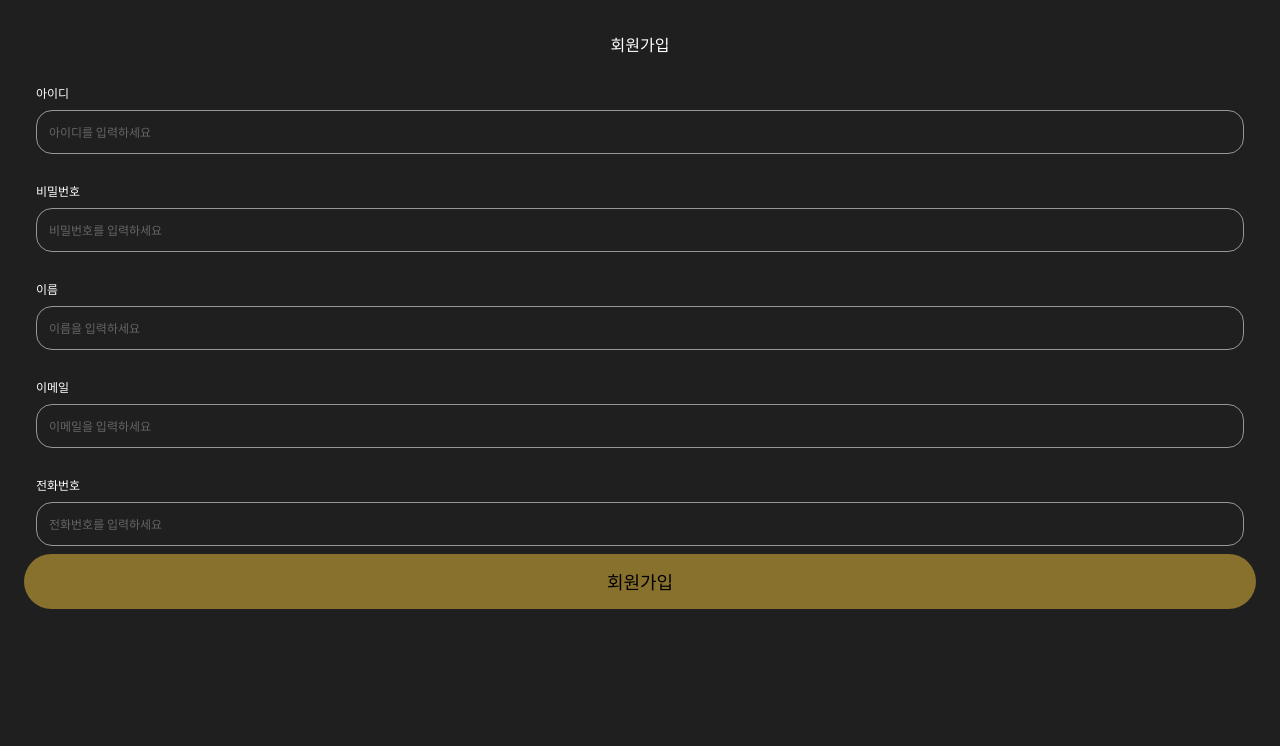
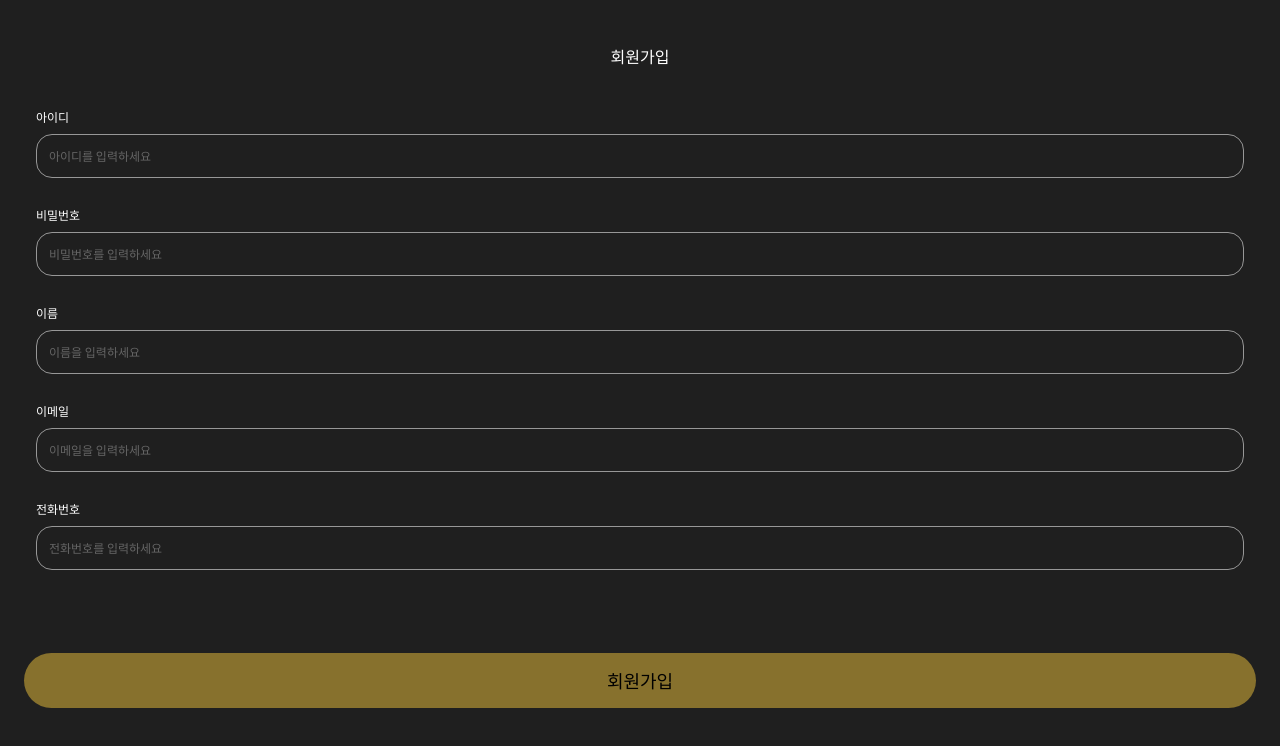
Before and after one commit to momodo-ToDoSupport/momodo_front, a Next.js app: page /signup in a window 1280 px wide. Shown: the top 746 px of the page. Built offline with nearby package versions, Linux system fonts and the light colour scheme.

Commit message:
feature: 유효성검사 추가

```diff
--- a/src/api/axios-api.ts
+++ b/src/api/axios-api.ts
@@ -1,4 +1,5 @@
 import axios from 'axios';
+import { InputValue } from '../components/SignupForm';
 
 const BASE_URL = 'http://3.86.91.142:8080';
 
@@ -7,7 +8,7 @@ const instance = axios.create({
   headers: { 'Content-Type': 'application/json' },
 });
 
-export const postSignup = async (formdata) => {
+export const postSignup = async (formdata: InputValue) => {
   const response = await instance.post('/api/v1/user-app', formdata);
   console.log(response);
 };
--- a/src/components/Label.tsx
+++ b/src/components/Label.tsx
@@ -8,7 +8,7 @@ interface LabelProps {
 
 const Label: React.FC<LabelProps> = ({ htmlFor, children, labelText }) => {
   return (
-    <label htmlFor={htmlFor} className='block text-xs pb-2 px-3 pt-5'>
+    <label htmlFor={htmlFor} className='block text-xs pb-2 px-3 pt-5 relative'>
       {labelText}
       {children}
     </label>
--- a/src/components/SignupForm.tsx
+++ b/src/components/SignupForm.tsx
@@ -3,24 +3,38 @@ import Button from './Button';
 import Input from './Input';
 import Label from './Label';
 
+export interface InputValue {
+  userId: string | boolean;
+  type?: string | boolean;
+  password: string | boolean;
+  name: string | boolean;
+  email: string | boolean;
+  phone: string | boolean;
+}
+
 interface SignupFormProps {
   onBlur(e: React.FocusEvent<HTMLInputElement>): void;
   onChange(e: React.ChangeEvent<HTMLInputElement>): void;
   onSubmit(e: React.FormEvent<HTMLFormElement>): void;
+  isBlurs: InputValue;
   disabled: boolean;
+  errorMsg: InputValue;
 }
 
-const signupForm: React.FC<SignupFormProps> = ({
+const SignupForm: React.FC<SignupFormProps> = ({
   onBlur,
   onChange,
   onSubmit,
+  isBlurs,
   disabled,
+  errorMsg,
 }) => {
   return (
-    <form className=' flex flex-col' onSubmit={onSubmit}>
-      <h1 className='text-2xl text-center py-2'>회원가입</h1>
+    <form className=' flex flex-col relative h-full w-full' onSubmit={onSubmit}>
+      <h1 className='text-2xl text-center py-5'>회원가입</h1>
 
       <Label htmlFor='userId' labelText='아이디'>
+        <>
           <Input
             type='text'
             id='userId'
@@ -28,9 +42,16 @@ const signupForm: React.FC<SignupFormProps> = ({
             onBlur={onBlur}
             onChange={onChange}
           />
+          {!isBlurs.userId && errorMsg.userId && (
+            <p className='text-xxs text-main-color absolute pt-1 pl-1'>
+              {errorMsg.userId}
+            </p>
+          )}
+        </>
       </Label>
 
       <Label htmlFor='password' labelText='비밀번호'>
+        <>
           <Input
             type='password'
             id='password'
@@ -38,9 +59,16 @@ const signupForm: React.FC<SignupFormProps> = ({
             onBlur={onBlur}
             onChange={onChange}
           />
+          {errorMsg.password && (
+            <p className='text-xxs text-main-color absolute pt-1 pl-1'>
+              {errorMsg.password}
+            </p>
+          )}
+        </>
       </Label>
 
       <Label htmlFor='name' labelText='이름'>
+        <>
           <Input
             type='text'
             id='name'
@@ -48,9 +76,16 @@ const signupForm: React.FC<SignupFormProps> = ({
             onBlur={onBlur}
             onChange={onChange}
           />
+          {errorMsg.name && (
+            <p className='text-xxs text-main-color absolute pt-1 pl-1'>
+              {errorMsg.name}
+            </p>
+          )}
+        </>
       </Label>
 
       <Label htmlFor='email' labelText='이메일'>
+        <>
           <Input
             type='text'
             id='email'
@@ -58,9 +93,16 @@ const signupForm: React.FC<SignupFormProps> = ({
             onBlur={onBlur}
             onChange={onChange}
           />
+          {errorMsg.email && (
+            <p className='text-xxs text-main-color absolute pt-1 pl-1'>
+              {errorMsg.email}
+            </p>
+          )}
+        </>
       </Label>
 
       <Label htmlFor='phone' labelText='전화번호'>
+        <>
           <Input
             type='number'
             id='phone'
@@ -68,12 +110,20 @@ const signupForm: React.FC<SignupFormProps> = ({
             onBlur={onBlur}
             onChange={onChange}
           />
+          {errorMsg.phone && (
+            <p className='text-xxs text-main-color absolute pt-1 pl-1'>
+              {errorMsg.phone}
+            </p>
+          )}
+        </>
       </Label>
+      <div className='absolute bottom-7 w-full'>
         <Button buttonSize='large' disabled={disabled}>
           회원가입
         </Button>
+      </div>
     </form>
   );
 };
 
-export default signupForm;
+export default SignupForm;
--- a/src/pages/signup.tsx
+++ b/src/pages/signup.tsx
@@ -1,16 +1,8 @@
+import { useRouter } from 'next/router';
 import React, { useEffect, useState } from 'react';
 import { useMutation } from 'react-query';
 import { postSignup } from '../api/axios-api';
-import SignupForm from '../components/SignupForm';
-
-interface InputValue {
-  userId: string;
-  type: string;
-  password: string;
-  name: string;
-  email: string;
-  phone: string;
-}
+import SignupForm, { InputValue } from '../components/SignupForm';
 
 const Signup = () => {
   const initialState: InputValue = {
@@ -21,7 +13,7 @@ const Signup = () => {
     email: '',
     phone: '',
   };
-  const [isBlurs, setIsBlurs] = useState({
+  const [isBlurs, setIsBlurs] = useState<InputValue>({
     userId: false,
     password: false,
     name: false,
@@ -31,6 +23,7 @@ const Signup = () => {
   const [inputValue, setInputValue] = useState<InputValue>({ ...initialState });
   const [errors, setErrors] = useState<InputValue>({ ...initialState });
   const [isFormValid, setIsFormValid] = useState(false);
+  const router = useRouter();
 
   useEffect(() => {
     const isAllBlurred = Object.values(inputValue).every(
@@ -42,12 +35,27 @@ const Signup = () => {
   const submitMutation = useMutation(postSignup, {
     onSuccess(data) {
       console.log(data);
-      alert('성공인가?');
+      router.push('/login');
+      alert('회원가입이 완료되었습니다 😄');
     },
     onError(error) {
       console.error(error);
     },
   });
+
+  const isValids = (target: string, targetName: string) => {
+    if (targetName === 'username') {
+      return /^[a-z]+[a-zA-Z0-9]{5,19}$/g.test(target);
+    } else if (targetName === 'password') {
+      return /^(?=.*[a-z])(?=.*[0-9]).{6,16}$/g.test(target);
+    } else if (targetName === 'email') {
+      return /^[A-Z0-9a-z._]+@[A-Za-z0-9.-]+\.[A-Za-z]{2,}$/g.test(target);
+    } else if (targetName === 'phone') {
+      return /^01([0|1|6|7|8|9])([0-9]{3,4})([0-9]{4})$/g.test(target);
+    } else if (targetName === 'name') {
+      return target === '' ? false : true;
+    }
+  };
 
   const handleBlur = (e: React.FocusEvent<HTMLInputElement>) => {
     const { name, value } = e.target;
@@ -62,6 +70,42 @@ const Signup = () => {
   const handleChange = (e: React.ChangeEvent<HTMLInputElement>) => {
     const { name, value } = e.target;
     setInputValue({ ...inputValue, [name]: value });
+
+    if (value) {
+      if (!isValids(value, name)) {
+        if (name === 'userId') {
+          setErrors({
+            ...errors,
+            [name]:
+              '6자 이상 20자 이내의 영문 소문자, 대문자, 숫자만 사용 가능합니다.',
+          });
+        } else if (name === 'password') {
+          setErrors({
+            ...errors,
+            [name]: '비밀번호는 6자 이상, 영소문자를 포함해야 합니다.',
+          });
+        } else if (name === 'phone') {
+          setErrors({
+            ...errors,
+            [name]:
+              '핸드폰번호는 01*으로 시작해야 하는 10~11자리 숫자여야 합니다.',
+          });
+        } else if (name === 'email') {
+          setErrors({
+            ...errors,
+            [name]: '유효한 이메일 형식으로 입력해주세요.',
+          });
+        } else if (name === 'name') {
+          setErrors({ ...errors, [name]: '이름을 입력해주세요.' });
+        } else {
+          setErrors({ ...errors, [name]: '' });
+        }
+      } else {
+        setErrors({ ...errors, [name]: '' });
+      }
+    } else {
+      setErrors({ ...errors, [name]: '필수 정보입니다.' });
+    }
   };
 
   const handleSubmit = (e: React.FormEvent<HTMLFormElement>) => {
@@ -71,13 +115,18 @@ const Signup = () => {
     });
   };
 
+  console.log(isBlurs);
+  console.log(errors);
+
   return (
     <div className='p-6 pb-16 flex flex-col justify-between h-screen'>
       <SignupForm
         onBlur={handleBlur}
+        isBlurs={isBlurs}
         onChange={handleChange}
         onSubmit={handleSubmit}
         disabled={!isFormValid}
+        errorMsg={errors}
       />
     </div>
   );
```
Lines whose indentation alone changed are shown as unchanged.
